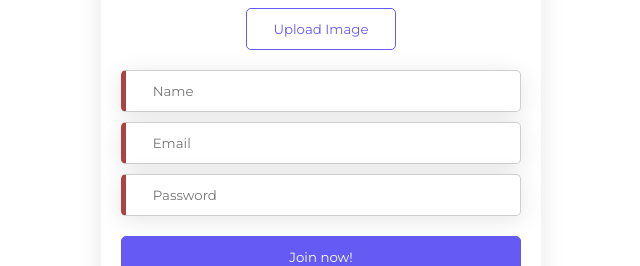
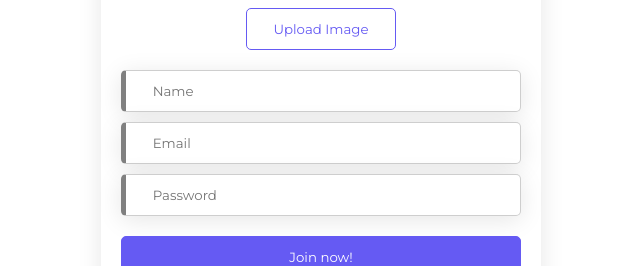
Before and after one commit to codecampleipzig/communic, an Angular app: page /login in a window 1280 px wide. Shown: the part 366-632 px from the top of the page, without its empty margins (319-959 px from the left). Built offline with nearby package versions, Linux system fonts and the light colour scheme.

Commit message:
add formatting to signup form

```diff
--- a/src/app/signup-form/signup-form.component.css
+++ b/src/app/signup-form/signup-form.component.css
@@ -30,8 +30,12 @@ button {
     border-left: 5px solid #42A948;
 }
 
-.ng-invalid:not(form)  {
+.ng-invalid:not(form) {
     border-left: 5px solid #a94442;
+}
+
+input.ng-untouched {
+    border-left: 5px solid grey;
 }
 
 .formrule{
--- a/src/app/signup-form/signup-form.component.html
+++ b/src/app/signup-form/signup-form.component.html
@@ -9,14 +9,14 @@
    <label>
       <input type="email" placeholder="Email" formControlName="email" required>
    </label>
-   <span class = "formrule" *ngIf="(email.dirty || email.touched) &&email.invalid && email.errors.required">
+   <span class = "formrule" *ngIf="(email.dirty || email.touched) && email.invalid && email.errors.required">
       <p>We promise not to spam you. Maybe.</p>
     </span>
    <label>
       <input type="password" placeholder="Password" formControlName="password" required>
    </label>
-   <span class = "formrule" *ngIf="(password.dirty || password.touched) && password.invalid && password.errors.required">
-     <p>Safety first! Your password should contain an uppercase, lowercase, special character and a number!</p>
+   <span class = "formrule" *ngIf="(password.dirty || password.touched) && password.invalid">
+     <p>Safety first! Your password must contain an uppercase, a lowercase, a special character and a number.</p>
     </span>
 
    <a routerLink="/home"><button type="submit" [disabled]="!profileForm.valid">Join now!</button></a>
```
